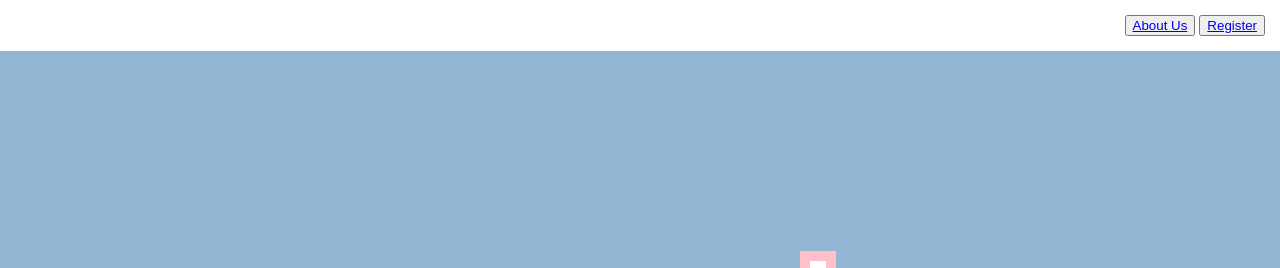
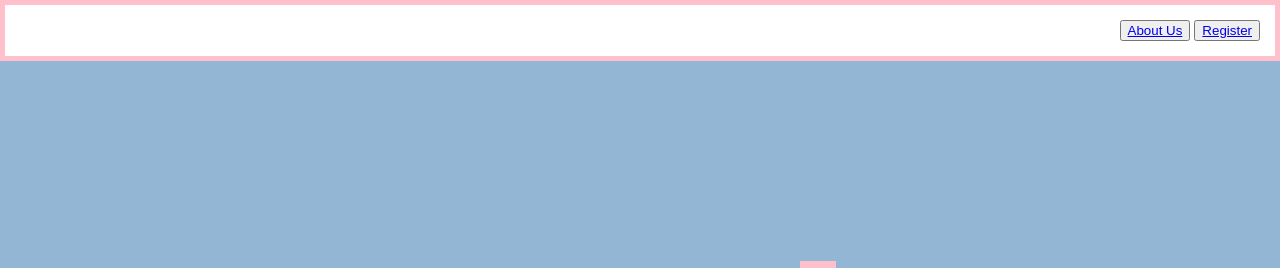
Before and after one commit to ANicoleYing/HTMLRegister, a plain HTML site: page index.html in a window 1280 px wide. Shown: the top 268 px of the page. Drawn offline with Linux system fonts and the light colour scheme.

Commit message:
HTMLRegister

```diff
--- a/index.html
+++ b/index.html
@@ -10,7 +10,7 @@
 
         <!--Navigation Bar-->
 
-        <div id="navbar">
+        <div id="navbar" style="border: 5px solid pink;">
             <button><a href="#">About Us</a></button>
             <button><a href="#">Register</a></button>
         </div>
```
